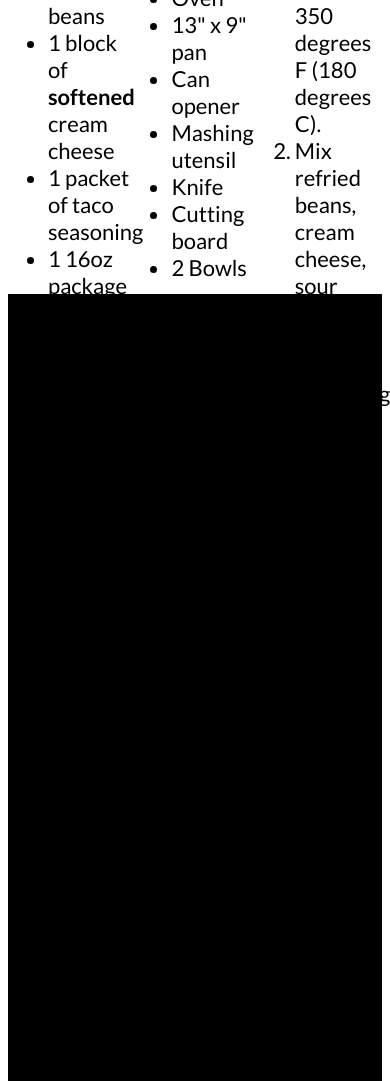
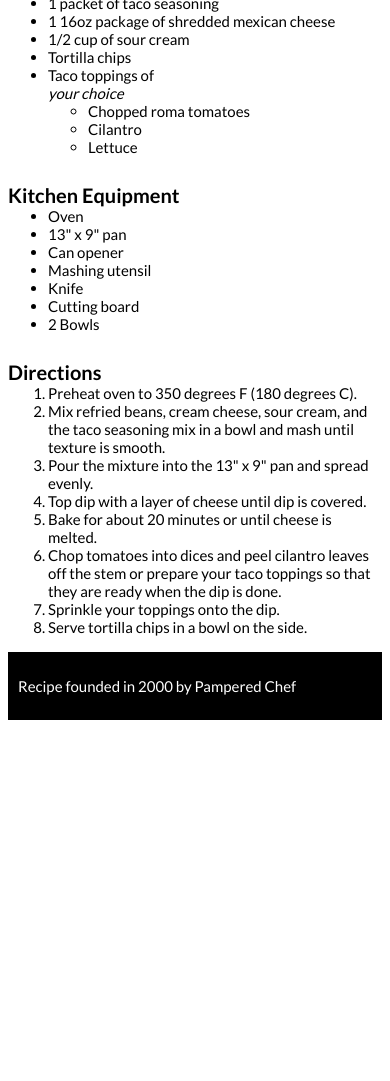
Before and after one commit to camrynbmoore/tp4, a plain HTML site: page index.html in a window 390 px wide. Shown: the part 597-1678 px from the top of the page. After the commit the page ends 1325 px from the top, so only its background shows below. Drawn offline with Linux system fonts and the light colour scheme; a script that the page names is missing.

Commit message:
Fixed portrait orientation and 575px orientation. Adjusted the font for portrait and 575px orientation.

```diff
--- a/styles.css
+++ b/styles.css
@@ -1,4 +1,4 @@
-
+/* start baseline CSS */
 h1 {
   font-family: "Rock Salt", cursive;
   font-size: 100px;
@@ -6,13 +6,14 @@ h1 {
   padding: 20px;
 }
 
- h4 {
+h4 {
   font-family: "Lato", sans-serif;
   margin-bottom: 0;
   font-size: 30px;
 }
 
-ul, ol {
+ul,
+ol {
   margin-top: 0;
 }
 
@@ -69,44 +70,100 @@ li {
   position: relative;
 }
 
-#recipeColumns div#ingredients {width: 33%; }
-#recipeColumns div#equipment {width: 33%; }
-#recipeColumns div#directions {width: 33%; }
+#recipeColumns div#ingredients {
+  width: 33%;
+}
 
-* {box-sizing: border-box;}
+#recipeColumns div#equipment {
+  width: 33%;
+}
 
-/*for portrait layout*/
+#recipeColumns div#directions {
+  width: 33%;
+}
+
+* {
+  box-sizing: border-box;
+}
+/* end baseline CSS */
+
+/* for portrait layout */
 @media screen and (orientation: portrait) {
-
   #heroimage {
     height: 50vh;
   }
+  #heroimage h1 {
+    font-size: 70px
+  }
+  #recipeColumns { /* this is what we changed to make it work for portrait */
+    width: 100%;
+    height: auto;
+    display: block;
+  }
+  #recipeColumns div {
+    float: none;
+    display: block;
+  }
+  #recipeColumns div#ingredients {
+    width: 100%;
+  }
+  #recipeColumns div#equipment {
+    width: 100%;
+  }
+  #recipeColumns div#directions {
+    width: 100%;
+  }
+  #recipeColumns li {
+    font-size: 15px;
+  }
+  #recipeColumns h4 {
+    font-size: 20px;
+  } /* end previous comment */
+}
+  /* end of portrait media query */
 
-  #recipeColumns {
-
-  }
-
-  #heroimage h1 {
-  font-size: 70px }
-}
-
-
-@media screen and (orientation: portrait) and (max-width: 575px) {
+  /* start of @media query max-width */
+@media screen and (max-width: 575px) {
   #heroimage {
     height: 50vh;
   }
+  #heroimage h1 {
+    font-size: 70px
+  }
+   #heroimage h1 {
+    font-size: 70px
+  }
+  #recipeColumns { /* this is what we changed to make it work for portrait */
+    width: 100%;
+    height: auto;
+    display: block;
+  }
+  #recipeColumns div {
+    float: none;
+    display: block;
+  }
+  #recipeColumns div#ingredients {
+    width: 100%;
+  }
+  #recipeColumns div#equipment {
+    width: 100%;
+  }
+  #recipeColumns div#directions {
+    width: 100%;
+  }
+  #recipeColumns li {
+    font-size: 15px;
+  }
+  #recipeColumns h4 {
+    font-size: 20px;
+  }
+  #recipeColumn h4 {
+    font-size: 20px;
+  }
+}
+    /* end of @media query max-width */
 
-  #recipeColumns {
-
-  }
-
-  #heroimage h1 {
-  font-size: 70px }
-}
-
-}
-
-
-ul, ol {
+ul,
+ol {
   display: block;
 }
```
